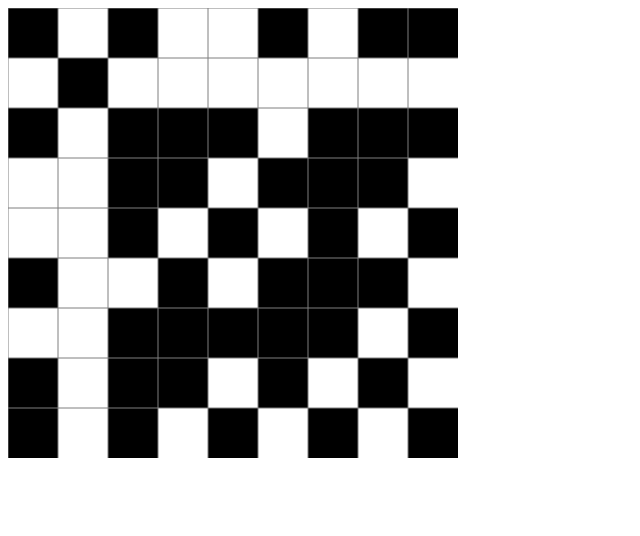
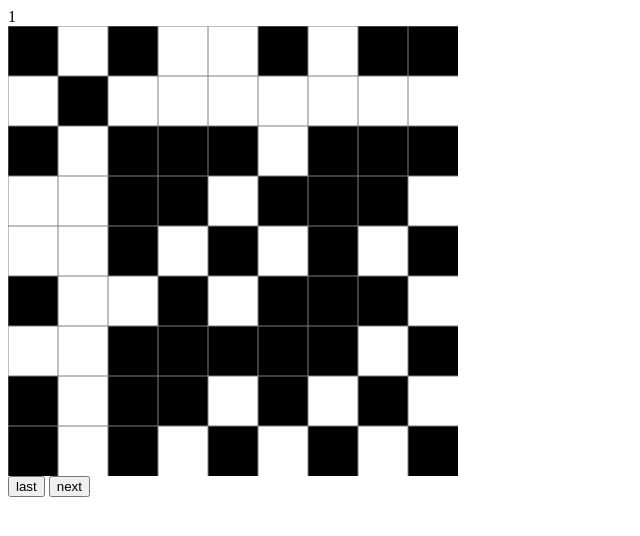
Before and after one commit to azQaz/pmat, a plain HTML site: page index.html in a window 1280 px wide. Shown: the whole page, without its empty margins (0-640 px from the left). Drawn offline with Linux system fonts and the light colour scheme.

Commit message:
增加一关，增加当前关卡和关卡切换

```diff
--- a/index.html
+++ b/index.html
@@ -4,10 +4,30 @@
         <script src="js/mat.js"></script>
     </head>
     <body>
-        <canvas id="main_display"></canvas>
+		<label id="label_level">null</label>
+        <canvas id="main_display" style="display:block"></canvas>
+		<button id="last_button">last</button>
+		<button id="next_button">next</button>
         <script>
             var canvas = document.getElementById("main_display");
+			var button_next = document.getElementById("next_button");
+			var button_last = document.getElementById("last_button");
+			var label_level = document.getElementById("label_level");
             var sqr = new Square(7);
+
+			label_level.textContent="1";
+
+            button_next.onclick = function(e) {
+                sqr.setData(sqr.getDataNum()+1);
+                label_level.textContent = sqr.getDataNum();
+                sqr.render(canvas);
+            }
+            button_last.onclick = function(e) {
+                sqr.setData(sqr.getDataNum()-1);
+                label_level.textContent = sqr.getDataNum();
+                sqr.render(canvas);
+            }
+
             sqr.setData(1);
             sqr.render(canvas);
             canvas.onclick = function(e) {
--- a/js/mat.js
+++ b/js/mat.js
@@ -5,6 +5,10 @@ var data_all = [
     [
         '1 9 5',
         '1 0 1 1 1 0 1 1 0 1 0 1 1 0 1 1 1 0 0 0 0 0 1 0 0 1 0 1 0 1 0 1 0 1 0 1'
+    ].join(' '),
+    [
+        '10 10 7',
+        '1 1 1 0 0 1 0 0 0 0 0 1 1 0 1 0 0 1 1 0 1 1 0 1 0 1 1 1 0 0 0 0 1 1 1 0 0 0 0 1 0 0 1 1 0'
     ].join(' ')
 ]
 
@@ -12,6 +16,7 @@ var Square = function (edge) {
     this.edge = edge;
     this.clicked = false;
     this.sp = null;
+    this.dataNum = 0;
     var ac = ((1+(edge-1))*(edge-1))/2;
     this.data = new Array(ac);
     this.index = new Array(this.edge);
@@ -49,7 +54,6 @@ Square.prototype.setPair = function(a, b, bl) {
     }
     var p = ((r-1)*r)/2+c;
     this.data[p] = bl;
-//    console.log(a+" "+b+" "+"="+bl);
 }
 
 Square.prototype.swapIndex = function (a, b) {
@@ -63,7 +67,8 @@ Square.prototype.swapIndex = function (a, b) {
 
 Square.prototype.render = function (canvas) {
     var lst = unit_len * this.edge;
-    canvas.width = canvas.height = lst;
+    canvas.width = lst;
+    canvas.height = lst;
     var cont = canvas.getContext("2d");
     cont.fillStyle = "#000000";
     cont.fillRect(0,0,lst,lst);
@@ -72,13 +77,10 @@ Square.prototype.render = function (canvas) {
         cont.fillRect(this.sp.x * unit_len, 0, unit_len, unit_len * this.edge);
     }
     cont.fillStyle = "#ffffff";
-    console.log("edge = "+this.edge);
     for(var c = 0, cc = 0; c < this.edge; c+=1, cc += unit_len) {
         for(var r = 0, rr = 0; r < this.edge; r+=1, rr += unit_len ) {
-            console.log(r+","+c);
             if(this.getPair(r,c) == true) {
                 cont.fillRect(rr,cc,unit_len,unit_len);
-//                console.log(r+" "+c+" "+"\n");
             }
         }
     }
@@ -99,14 +101,12 @@ Square.prototype.click = function (x, y) {
         this.sp = Object();
         this.sp.x = Math.floor(x / unit_len);
         this.sp.y = Math.floor(y / unit_len);
-//        console.log("clicked");
         this.clicked = true;
     }
     else if(this.clicked == true) {
         x = Math.floor(x / unit_len);
         y = Math.floor(y / unit_len);
         this.swapIndex(x,this.sp.x);
-//        console.log("swap: "+x+" "+this.sp.x);
         this.sp = null;
         this.clicked = false;
     }
@@ -117,8 +117,8 @@ Square.prototype.setData = function (n) {
     if(d == null)
         return;
     else {
+        this.dataNum = n;
         var list = d.split(' ');
-//        console.log(list);
         this.edge = parseInt(list[1]);
         var ac = ((1+(this.edge-1))*(this.edge-1))/2;
         this.data = new Array(ac);
@@ -129,6 +129,9 @@ Square.prototype.setData = function (n) {
         for(var i = 0; i < this.edge; i += 1) {
             this.index[i] = i;
         }
-//        console.log(this.data.length+"\n"+this.data);
     }
 }
+
+Square.prototype.getDataNum = function() {
+    return this.dataNum;
+}
```
